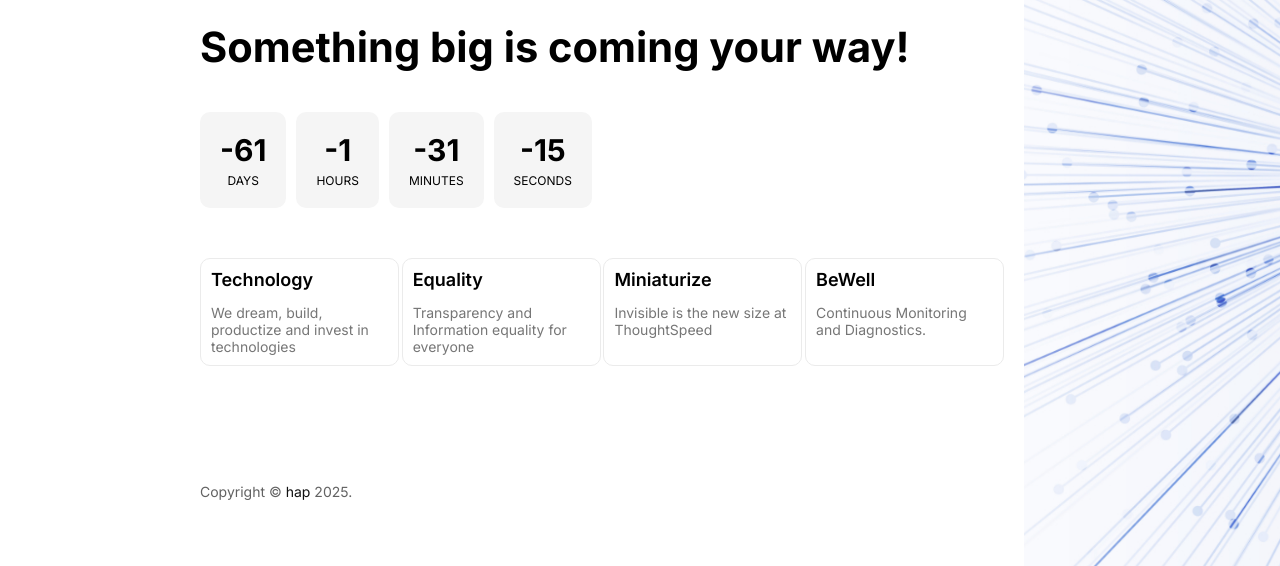
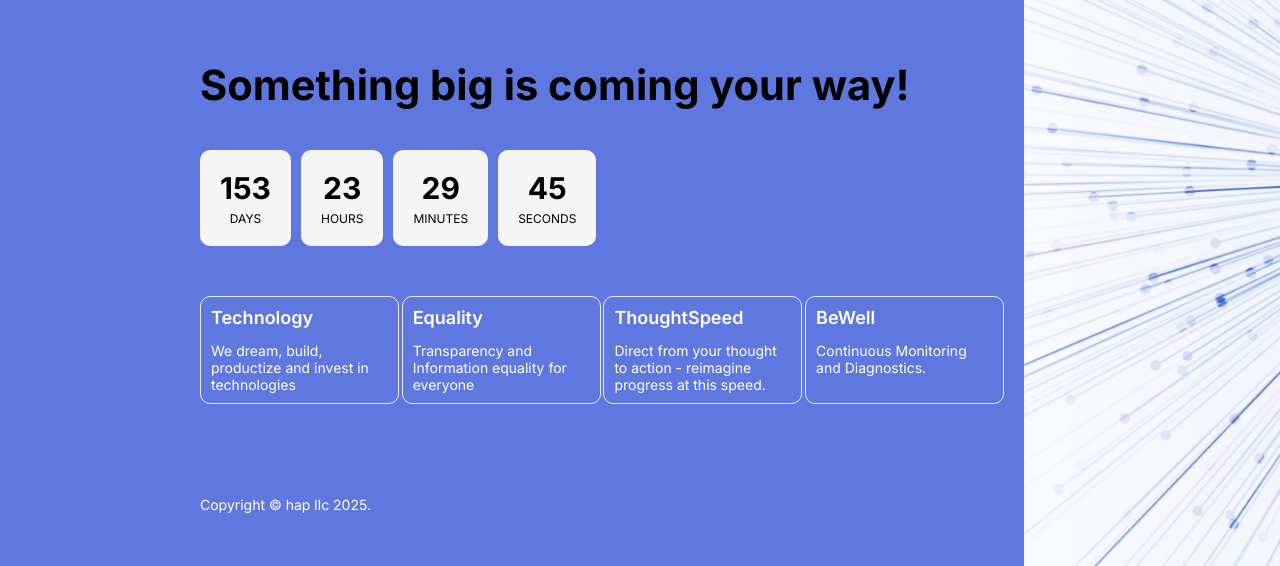
Before and after one commit to hapllc/website, a plain HTML site: page index.html in a window 1280 px wide. Shown: the part 234-800 px from the top of the page. Drawn offline with Linux system fonts and the light colour scheme.

Commit message:
upgraded logo and date of launch

```diff
--- a/index.html
+++ b/index.html
@@ -91,10 +91,10 @@
 								</div>
 								<div class="col-3">
 									<h4>
-										Miniaturize
+										ThoughtSpeed
 									</h4>
 									<p>
-										Invisible is the new size at ThoughtSpeed
+										Direct from your thought to action - reimagine progress at this speed.
 									</p>
 								</div>
 								<div class="col-3">
@@ -116,7 +116,7 @@
 
 
 						<div class="copyright">
-							<p>Copyright &copy; <a href="javascript:;">hap</a> 2025.</p>
+							<p>Copyright &copy; hap llc 2025.</p>
 
 						</div>
 
@@ -141,7 +141,7 @@
   hour = minute * 60,
   day = hour * 24;
 
-let countDown = new Date('May 25,2025 10:00:00').getTime(),
+let countDown = new Date('Dec 25,2025 10:00:00').getTime(),
 x = setInterval(function() {
 
   let now = new Date().getTime(),
--- a/style.css
+++ b/style.css
@@ -3,6 +3,7 @@
 body {
 	font-family: "Inter", sans-serif;
     color: #949393;
+background-color: #5F78DF;
     margin: 0;
 }
 .logo img {
@@ -127,7 +128,7 @@ input::placeholder{
 }
 
 .copyright p {
-    color: #626262;
+    color: white;
     font-size: 14px;
 }
 
@@ -162,14 +163,14 @@ img.sideimg {
 	color: #000;
 }
 .four-container h4 {
-    color: #000;
+    color: white;
     font-size: 18px;
     font-weight: 600;
     margin-bottom: 10px;
     margin-top: 0;
 }
 .four-container p {
-    color: #767676;
+    color: white;
     font-size: 14px;
     font-weight: 400;
     margin-bottom: 0;
```
Also changed, not shown: images/logo.png, 1 other file.
